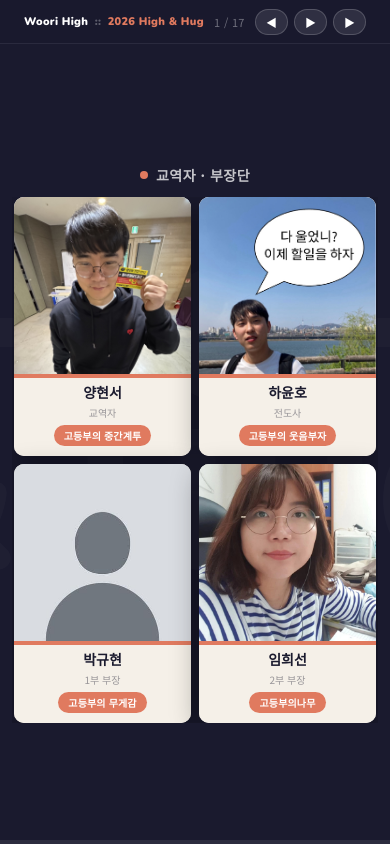
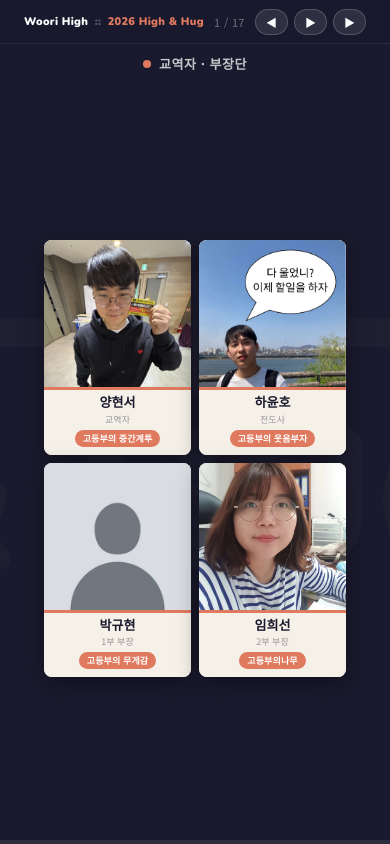
Before and after one commit to hicarrots/high-and-hug-2026, a plain HTML site: page index.html in a window 390 px wide. Drawn offline with nearby package versions, Linux system fonts and the light colour scheme.

Commit message:
Add files via upload

```diff
--- a/index.html
+++ b/index.html
@@ -11,26 +11,32 @@
     --cream: #f5f0e8;
     --dark: #1a1a2e;
     --bar-h: 52px;
-    --card-w: 280px;
-    --card-gap: 20px;
+    --prog-h: 4px;
+    /* 가용 세로: 1080 - 52(bar) - 4(progress) = 1024px */
+    --stage-h: calc(100vh - var(--bar-h) - var(--prog-h));
+    /* 슬라이드 내부 패딩 top/bottom = 16px / 8px, group-header = 56px */
+    --inner-h: calc(var(--stage-h) - 24px - 56px);
+    /* card-body 고정 높이: padding 22px + name 26px + part 18px + kw 30px + gap 14px = 약 110px */
+    --body-h: 108px;
+    /* card-w: photo는 정사각, card-h = photo + body-h */
+    /* 2행 기준(최악): photo = (inner-h - gap 16px) / 2 - body-h */
+    /* inner-h ≈ 944px → photo = (944-16)/2 - 108 = 464-108 = 356px */
+    --card-w: 210px;
+    --card-gap: 16px;
     --c0: #e07a5f;
   }
 
   *, *::before, *::after { box-sizing: border-box; margin: 0; padding: 0; }
 
+  html, body {
+    width: 100%; height: 100%;
+    overflow: hidden;        /* ← 전체 스크롤 차단 */
+  }
+
   body {
     font-family: 'Noto Sans KR', sans-serif;
     background: var(--dark);
     color: #fff;
-    overflow: hidden;
-    width: 100vw;
-    height: 100vh;
-  }
-
-  /* 모바일에서 스크롤 허용 */
-  @media (max-width: 768px) {
-    body { overflow: hidden; }
-    #stage { overflow: hidden; }
   }
 
   /* ── 상단 컨트롤 바 ── */
@@ -98,7 +104,9 @@
   #stage {
     position: fixed;
     top: var(--bar-h);
-    left: 0; right: 0; bottom: 4px;
+    left: 0; right: 0;
+    height: var(--stage-h);
+    overflow: hidden;         /* ← 스테이지도 스크롤 차단 */
     display: flex;
     align-items: center;
     justify-content: center;
@@ -112,13 +120,14 @@
     align-items: center;
     justify-content: center;
     width: 100%;
-    height: 100%;
-    padding: 20px 40px 12px;
+    height: 100%;             /* ← stage 높이에 맞춤 */
+    padding: 16px 40px 8px;
     animation: fadeIn 0.55s ease;
+    overflow: hidden;         /* ← 슬라이드 내부도 차단 */
   }
   .slide.active { display: flex; }
   @keyframes fadeIn {
-    from { opacity: 0; transform: translateY(10px); }
+    from { opacity: 0; transform: translateY(8px); }
     to   { opacity: 1; transform: translateY(0); }
   }
 
@@ -128,24 +137,25 @@
     align-items: center;
     justify-content: center;
     gap: 12px;
-    margin-bottom: 22px;
+    margin-bottom: 14px;
     width: 100%;
     max-width: 1820px;
+    flex-shrink: 0;           /* ← 헤더 높이 고정 */
   }
   .group-dot {
-    width: 12px; height: 12px;
+    width: 11px; height: 11px;
     border-radius: 50%;
     flex-shrink: 0;
   }
   .group-title {
     font-family: 'Noto Sans KR', sans-serif;
     font-weight: 700;
-    font-size: 26px;
+    font-size: 22px;
     letter-spacing: 1.5px;
     opacity: 0.75;
   }
 
-  /* ── 카드 그리드: 가운데 정렬, 최대 5열 ── */
+  /* ── 카드 그리드 ── */
   .card-grid {
     display: flex;
     flex-wrap: wrap;
@@ -153,33 +163,35 @@
     justify-content: center;
     align-items: flex-start;
     align-content: center;
-    max-width: calc(5 * var(--card-w) + 4 * var(--card-gap));
+    /* 남은 높이를 card-grid가 채움 */
+    flex: 1;
+    min-height: 0;
     width: 100%;
+    max-width: 1860px;
+    overflow: hidden;
   }
-
-  /* 바나바팀: 4열 기준으로 max-width 제한 → 4+2 배치 */
   .card-grid.barnabas {
     max-width: calc(4 * var(--card-w) + 3 * var(--card-gap));
   }
 
-  /* ── 퍼소나 카드 (고정 크기) ── */
+  /* ── 퍼소나 카드 ── */
   .card {
     width: var(--card-w);
     flex-shrink: 0;
     background: var(--cream);
-    border-radius: 14px;
+    border-radius: 12px;
     overflow: hidden;
     display: flex;
     flex-direction: column;
-    box-shadow: 0 8px 28px rgba(0,0,0,0.38);
+    box-shadow: 0 6px 22px rgba(0,0,0,0.38);
     transition: transform 0.22s ease, box-shadow 0.22s ease;
   }
   .card:hover {
-    transform: translateY(-5px);
-    box-shadow: 0 16px 44px rgba(0,0,0,0.52);
+    transform: translateY(-4px);
+    box-shadow: 0 14px 36px rgba(0,0,0,0.52);
   }
 
-  /* 1:1 사진 */
+  /* 1:1 사진 — card-w × card-w */
   .card-photo {
     width: 100%;
     aspect-ratio: 1 / 1;
@@ -190,43 +202,41 @@
     image-orientation: from-image;
   }
 
-  /* 카드 하단 — 가운데 정렬 */
+  /* 카드 하단 */
   .card-body {
-    padding: 16px 14px 18px;
+    padding: 10px 10px 12px;
     display: flex;
     flex-direction: column;
     align-items: center;
     text-align: center;
-    gap: 6px;
+    gap: 4px;
     background: var(--cream);
-    border-top: 4px solid var(--accent, #e07a5f);
+    border-top: 3px solid var(--accent, #e07a5f);
+    flex-shrink: 0;
   }
 
-  /* 이름 */
   .card-name {
     font-family: 'Nunito', sans-serif;
     font-weight: 900;
-    font-size: 26px;
+    font-size: 20px;
     color: #1a1a2e;
     line-height: 1.15;
     word-break: keep-all;
   }
 
-  /* 직분 서브텍스트 */
   .card-part {
-    font-size: 15px;
+    font-size: 12px;
     color: rgba(26,26,46,0.42);
     line-height: 1.3;
     word-break: keep-all;
   }
 
-  /* 키워드 pill */
   .card-keyword {
     display: inline-flex;
     align-items: center;
-    padding: 6px 18px;
+    padding: 4px 12px;
     border-radius: 20px;
-    font-size: 18px;
+    font-size: 13px;
     font-weight: 700;
     color: #fff;
     background: var(--accent, #e07a5f);
@@ -234,8 +244,8 @@
     overflow: hidden;
     text-overflow: ellipsis;
     white-space: nowrap;
-    letter-spacing: 0.15px;
-    margin-top: 6px;
+    letter-spacing: 0.1px;
+    margin-top: 3px;
   }
 
   /* ── 콜라보 슬라이드 ── */
@@ -243,29 +253,33 @@
     justify-content: center;
     padding: 10px 20px 8px;
   }
-  .slide.collab .group-header { margin-bottom: 10px; }
-  .slide.collab .group-title { font-size: 20px; }
-  .slide.collab .group-dot { width: 10px; height: 10px; }
+  .slide.collab .group-header { margin-bottom: 8px; }
+  .slide.collab .group-title { font-size: 18px; }
+  .slide.collab .group-dot { width: 9px; height: 9px; }
   .collab-grid {
     display: flex;
     flex-wrap: wrap;
-    gap: 10px;
+    gap: 8px;
     justify-content: center;
     align-items: flex-start;
+    align-content: center;
     width: 100%;
-    max-width: 1860px;
+    max-width: 1880px;
+    flex: 1;
+    min-height: 0;
+    overflow: hidden;
   }
   .card-sm {
     flex-shrink: 0;
     background: var(--cream);
-    border-radius: 10px;
+    border-radius: 8px;
     overflow: hidden;
     display: flex;
     flex-direction: column;
-    box-shadow: 0 4px 14px rgba(0,0,0,0.32);
+    box-shadow: 0 3px 10px rgba(0,0,0,0.32);
     transition: transform 0.2s ease;
   }
-  .card-sm:hover { transform: translateY(-3px); }
+  .card-sm:hover { transform: translateY(-2px); }
   .card-sm .card-photo {
     width: 100%;
     aspect-ratio: 1 / 1;
@@ -276,19 +290,20 @@
     image-orientation: from-image;
   }
   .card-sm .card-body {
-    padding: 6px 6px 8px;
+    padding: 5px 5px 7px;
     display: flex;
     flex-direction: column;
     align-items: center;
     text-align: center;
-    gap: 3px;
+    gap: 2px;
     background: var(--cream);
-    border-top: 3px solid var(--accent, #e07a5f);
+    border-top: 2px solid var(--accent, #e07a5f);
+    flex-shrink: 0;
   }
   .card-sm .card-name {
     font-family: 'Nunito', sans-serif;
     font-weight: 900;
-    font-size: 13px;
+    font-size: 12px;
     color: #1a1a2e;
     line-height: 1.1;
     word-break: keep-all;
@@ -302,9 +317,9 @@
   .card-sm .card-keyword {
     display: inline-flex;
     align-items: center;
-    padding: 2px 7px;
+    padding: 2px 6px;
     border-radius: 20px;
-    font-size: 9px;
+    font-size: 8px;
     font-weight: 700;
     color: #fff;
     background: var(--accent, #e07a5f);
@@ -312,14 +327,14 @@
     overflow: hidden;
     text-overflow: ellipsis;
     white-space: nowrap;
-    margin-top: 2px;
+    margin-top: 1px;
   }
 
   /* ── 프로그레스 바 ── */
   #progress-wrap {
     position: fixed;
     bottom: 0; left: 0; right: 0;
-    height: 4px;
+    height: var(--prog-h);
     background: rgba(255,255,255,0.08);
     z-index: 100;
   }
@@ -343,26 +358,18 @@
     .controls { gap: 6px; }
     .controls button { padding: 4px 10px; font-size: 11px; }
     #btn-fs { display: none; }
-    .slide { padding: 12px 12px 8px; }
-    .group-header { margin-bottom: 12px; gap: 8px; }
-    .group-title { font-size: 14px; letter-spacing: 0.5px; }
+    .slide { padding: 10px 12px 6px; }
+    .group-header { margin-bottom: 10px; gap: 8px; }
+    .group-title { font-size: 13px; letter-spacing: 0.5px; }
     .group-dot { width: 8px; height: 8px; }
-    .card-grid {
-      max-width: 100%;
-      gap: var(--card-gap);
-      align-content: flex-start;
-      overflow-y: auto;
-      max-height: calc(100vh - var(--bar-h) - 60px);
-    }
-    .card-grid.barnabas { max-width: 100%; }
-    .card { border-radius: 10px; }
-    .card-body { padding: 8px 8px 10px; gap: 4px; }
-    .card-name { font-size: 14px; }
-    .card-part { font-size: 10px; }
-    .card-keyword { font-size: 10px; padding: 3px 10px; margin-top: 2px; }
-    .slide.collab { padding: 8px 8px 6px; overflow-y: auto; }
-    .collab-grid { gap: 6px; }
-    .slide.collab .group-title { font-size: 13px; }
+    .card { border-radius: 8px; }
+    .card-body { padding: 6px 6px 8px; gap: 3px; }
+    .card-name { font-size: 13px; }
+    .card-part { font-size: 9px; }
+    .card-keyword { font-size: 9px; padding: 2px 8px; margin-top: 1px; }
+    .slide.collab { padding: 6px 8px 4px; }
+    .collab-grid { gap: 5px; }
+    .slide.collab .group-title { font-size: 12px; }
     #bg-title { font-size: 50vw; }
   }
 
@@ -524,6 +531,36 @@ function detectGrade(p) {
 }
 
 /* ══════════════════════════════════
+   카드 너비 동적 계산
+   슬라이드당 최대 인원 수를 받아서
+   1920×1080 기준으로 넘치지 않는
+   최적 card-w를 계산
+══════════════════════════════════ */
+function calcCardW(memberCount) {
+  const BAR_H   = 52;
+  const PROG_H  = 4;
+  const PAD_TB  = 24;   // slide padding top+bottom
+  const HDR_H   = 48;   // group-header + margin
+  const BODY_H  = 96;   // card-body 고정 높이 (압축 버전)
+  const GAP     = 16;
+
+  const stageH  = window.innerHeight - BAR_H - PROG_H;
+  const gridH   = stageH - PAD_TB - HDR_H;
+  const stageW  = window.innerWidth - 80; // padding 40*2
+
+  // 최적 열 수 탐색
+  let bestW = 80;
+  for (let cols = 1; cols <= memberCount; cols++) {
+    const rows  = Math.ceil(memberCount / cols);
+    const cardW = Math.floor((stageW - GAP * (cols - 1)) / cols);
+    const cardH = cardW + BODY_H; // photo = cardW (1:1)
+    const totalH = rows * cardH + GAP * (rows - 1);
+    if (totalH <= gridH && cardW > bestW) bestW = cardW;
+  }
+  return Math.min(bestW, 300); // 최대 300px 캡
+}
+
+/* ══════════════════════════════════
    슬라이드 목록 생성
 ══════════════════════════════════ */
 function buildSlides(people) {
@@ -541,15 +578,14 @@ function buildSlides(people) {
   }
 
   // ── 스탭 ──
-  // 바나바팀: 6명 → 4+2 배치 (barnabas 클래스로 4열 제한)
   const staffGroups = [
-    { label: '스탭 · 예배 & 찬양', color: '#9b72cf', page: 10, gridClass: '',
+    { label: '스탭 · 예배 & 찬양',      color: '#9b72cf', page: 10, gridClass: '',
       match: p => p.part.includes('찬양') || p.part.includes('예배') },
-    { label: '스탭 · 미디어 & 디자인', color: '#4db6d0', page: PAGE, gridClass: '',
+    { label: '스탭 · 미디어 & 디자인',  color: '#4db6d0', page: PAGE, gridClass: '',
       match: p => p.part.includes('미디어') || p.part.includes('디자인') || p.part.includes('기획') || p.part.includes('행정') },
-    { label: '스탭 · 바나바팀', color: '#6bb38e', page: PAGE, gridClass: 'barnabas',
+    { label: '스탭 · 바나바팀',         color: '#6bb38e', page: PAGE, gridClass: 'barnabas',
       match: p => p.part.includes('바나바') || p.part === '스탭' },
-    { label: '스탭', color: '#7b8ec8', page: PAGE, gridClass: '', match: () => true },
+    { label: '스탭',                    color: '#7b8ec8', page: PAGE, gridClass: '', match: () => true },
   ];
   const staffAll = people.filter(p => p.category === '스탭');
   const staffAssigned = new Set();
@@ -606,10 +642,11 @@ function handleImgError(img, name, idx) {
 /* ══════════════════════════════════
    카드 생성 (공용)
 ══════════════════════════════════ */
-function makeCard(person, color, size = 'normal') {
+function makeCard(person, color, cardW, size) {
   const card = document.createElement('div');
   card.className = size === 'sm' ? 'card-sm' : 'card';
   card.style.setProperty('--accent', color);
+  if (cardW) card.style.width = cardW + 'px';
 
   const img = document.createElement('img');
   img.className = 'card-photo';
@@ -655,6 +692,9 @@ function renderSlides(slideData) {
   stage.innerHTML = '';
 
   slideData.forEach((sd, slideIdx) => {
+    // 이 슬라이드에 최적화된 카드 너비 계산
+    const cardW = calcCardW(sd.members.length);
+
     const slide = document.createElement('div');
     slide.className = 'slide' + (slideIdx === 0 ? ' active' : '');
 
@@ -670,7 +710,7 @@ function renderSlides(slideData) {
     grid.className = 'card-grid' + (sd.gridClass ? ' ' + sd.gridClass : '');
 
     sd.members.forEach(person => {
-      grid.appendChild(makeCard(person, sd.color, 'normal'));
+      grid.appendChild(makeCard(person, sd.color, cardW, 'normal'));
     });
 
     slide.appendChild(grid);
@@ -690,18 +730,22 @@ const COLLAB_DEFS = [
 function makeCollabSlide(members, label, color, nameOnly) {
   const n = members.length;
   const GAP = 6;
-  const AVAIL_W = 1880;
-  const AVAIL_H = 860;
-  const BODY_H = nameOnly ? 30 : 65;
+  const BAR_H  = 52;
+  const PROG_H = 4;
+  const HDR_H  = 44;
+  const PAD_TB = 18;
+  const BODY_H_SM   = nameOnly ? 26 : 52;
+  const AVAIL_W = window.innerWidth  - 40;
+  const AVAIL_H = window.innerHeight - BAR_H - PROG_H - PAD_TB - HDR_H;
 
   let bestW = 40;
   for (let cols = 1; cols <= n; cols++) {
-    const rows = Math.ceil(n / cols);
-    const w = Math.floor((AVAIL_W - GAP * (cols - 1)) / cols);
-    const totalH = rows * (w + BODY_H) + GAP * (rows - 1);
+    const rows  = Math.ceil(n / cols);
+    const w     = Math.floor((AVAIL_W - GAP * (cols - 1)) / cols);
+    const totalH = rows * (w + BODY_H_SM) + GAP * (rows - 1);
     if (totalH <= AVAIL_H && w > bestW) bestW = w;
   }
-  const cardW = Math.min(bestW, nameOnly ? 100 : 160);
+  const cardW = Math.min(bestW, nameOnly ? 90 : 150);
 
   const slide = document.createElement('div');
   slide.className = 'slide collab';
@@ -709,8 +753,8 @@ function makeCollabSlide(members, label, color, nameOnly) {
   const hdr = document.createElement('div');
   hdr.className = 'group-header';
   hdr.innerHTML = `
-    <div class="group-dot" style="background:${color};width:10px;height:10px;border-radius:50%;flex-shrink:0;"></div>
-    <div class="group-title" style="font-size:18px;opacity:0.75;">${label}</div>
+    <div class="group-dot" style="background:${color};width:9px;height:9px;border-radius:50%;flex-shrink:0;"></div>
+    <div class="group-title" style="font-size:17px;opacity:0.75;">${label}</div>
   `;
   slide.appendChild(hdr);
 
@@ -727,15 +771,14 @@ function makeCollabSlide(members, label, color, nameOnly) {
 
   members.forEach(person => {
     const accent = nameOnly ? (catColor[person.category] || '#aaa') : color;
-    const card = makeCard(person, accent, 'sm');
-    card.style.width = cardW + 'px';
+    const card = makeCard(person, accent, cardW, 'sm');
 
     if (nameOnly) {
       const body = card.querySelector('.card-body');
       const name = body.querySelector('.card-name');
       body.innerHTML = '';
-      body.style.padding = '4px 4px 6px';
-      name.style.fontSize = Math.max(9, Math.min(13, cardW * 0.13)) + 'px';
+      body.style.padding = '3px 3px 5px';
+      name.style.fontSize = Math.max(8, Math.min(12, cardW * 0.13)) + 'px';
       body.appendChild(name);
     }
 
@@ -760,7 +803,7 @@ function renderCollabSlides(people) {
     const ia = ORDER.indexOf(a.category), ib = ORDER.indexOf(b.category);
     return (ia < 0 ? 99 : ia) - (ib < 0 ? 99 : ib);
   });
-  stage.appendChild(makeCollabSlide(allSorted, 'High &amp; Hug 2026', '#e07a5f', true));
+  stage.appendChild(makeCollabSlide(allSorted, 'High &amp; Hug 2026 — 전체', '#e07a5f', true));
 }
 
 /* ══════════════════════════════════
@@ -847,7 +890,6 @@ function nav(delta) {
     if (e.key === ' ') { e.preventDefault(); isPlaying ? pause() : play(); }
   });
 
-  // 터치 스와이프
   let touchStartX = 0;
   document.addEventListener('touchstart', e => { touchStartX = e.touches[0].clientX; });
   document.addEventListener('touchend', e => {
@@ -855,7 +897,7 @@ function nav(delta) {
     if (Math.abs(dx) > 50) { dx < 0 ? nav(1) : nav(-1); }
   });
 
-  pause(); // 초기 상태: 정지, 버튼 눌러서 시작
+  pause();
 })();
 </script>
 </body>
```
